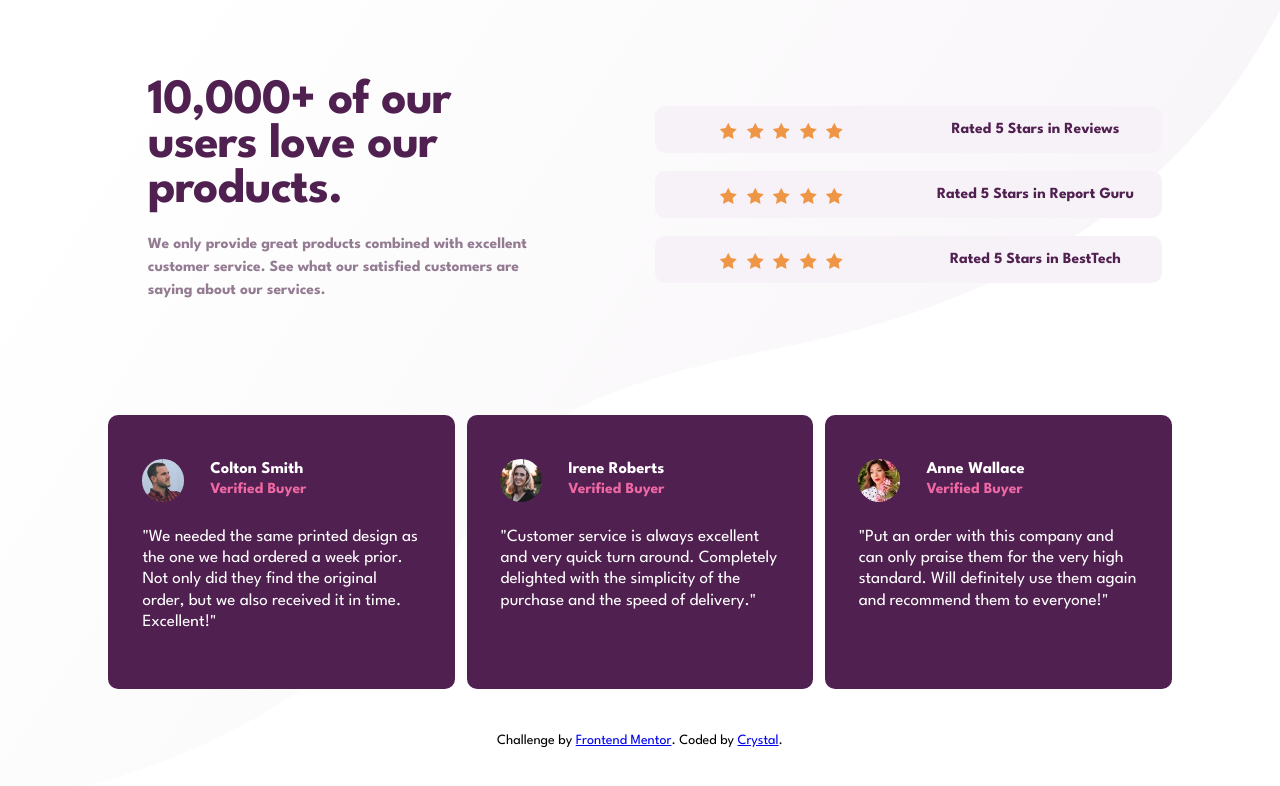
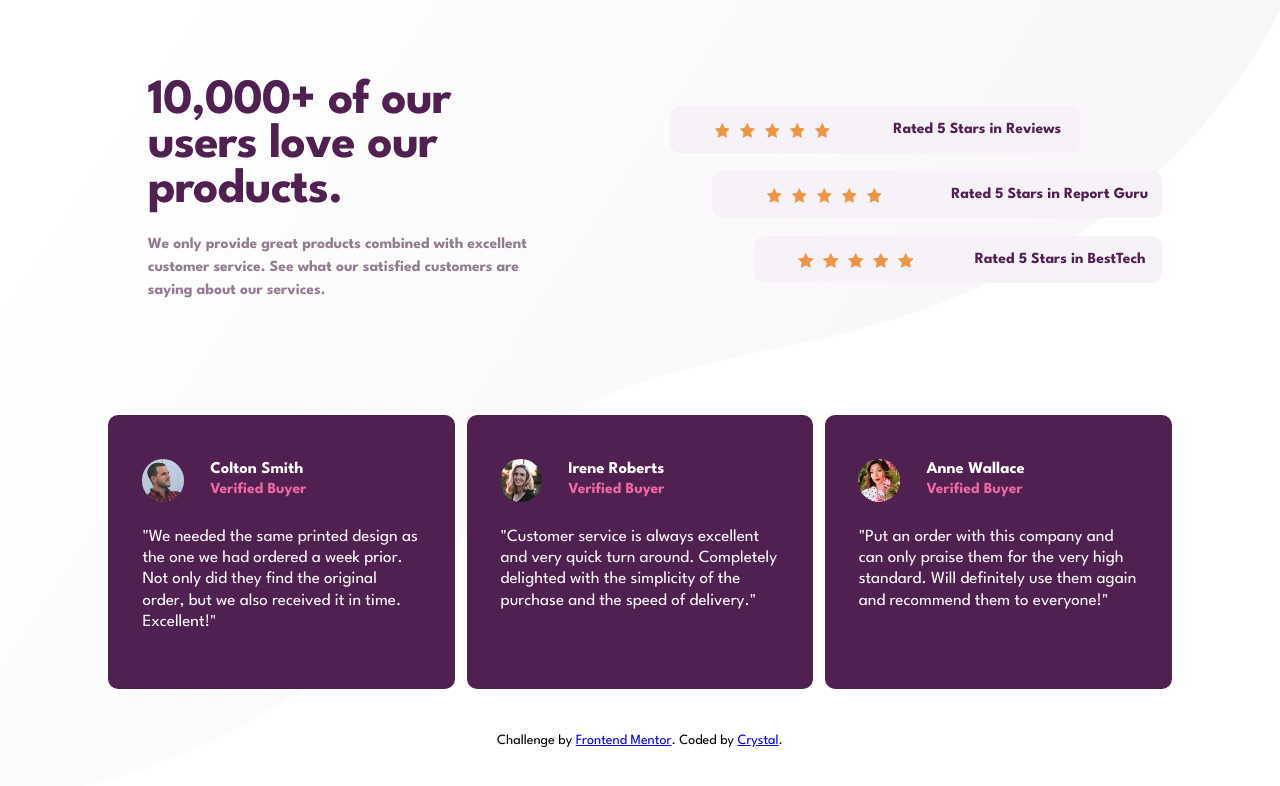
Before and after one commit to crwainstock/fe-mentor-social-proof, a plain HTML site: page index.html in a window 1280 px wide. Drawn offline with Linux system fonts and the light colour scheme.

Commit message:
resize stars in larger screens, adjust margin for ratings

```diff
--- a/styles.css
+++ b/styles.css
@@ -163,13 +163,20 @@ footer {
     text-align: left;
   }
   #rating-1 {
+    margin-left: 1rem;
+    margin-right: 5.5rem;
   }
   #rating-2 {
+    margin-left: 3.8rem;
   }
   #rating-3 {
+    margin-left: 6.6rem;
   }
   .stars {
     grid-column: 1;
+  }
+  .stars img {
+    width: 1.1em;
   }
   .ratings p {
     grid-column: 2;
```
